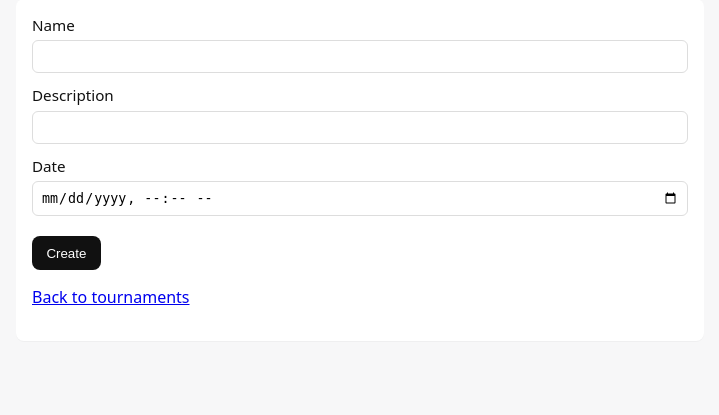
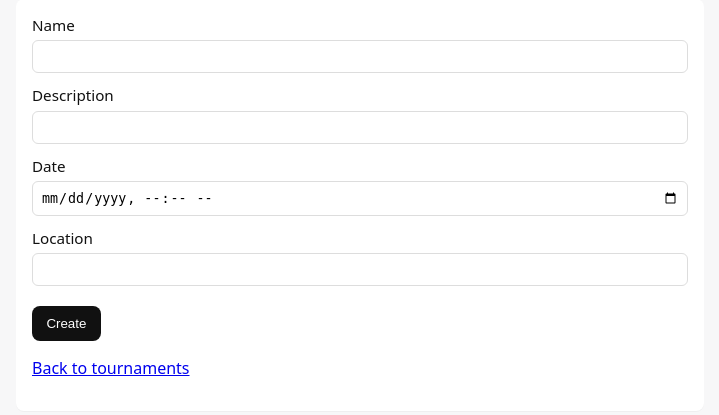
Before and after one commit to jaxksonm/cr_server, a Flask app: page /tournaments/create in a window 1280 px wide. Shown: the part 217-632 px from the top of the page, without its empty margins (280-999 px from the left). Run offline with Flask 3, Linux system fonts and the light colour scheme.

Commit message:
Added location for tournaments

```diff
--- a/app.py
+++ b/app.py
@@ -194,7 +194,7 @@ def create_bracket(participants):
 @app.route("/tournaments")
 def tournaments_list():
     db = get_db()
-    rows = db.execute("SELECT id, name, date, created_at FROM tournaments ORDER BY date ASC").fetchall()
+    rows = db.execute("SELECT id, name, description, date, location FROM tournaments ORDER BY date ASC").fetchall()
     return render_template("tournaments/list.html", tournaments=rows, is_admin = session.get("is_admin"))
 
 
@@ -204,10 +204,11 @@ def tournaments_create():
         return render_template("tournaments/create.html")
     else:
         name = request.form.get("name", "").strip()
+        description = request.form.get("description", "")
         date = request.form.get("date", "")
-        description = request.form.get("description", "")
-        if not name or not date:
-            flash("Enter name and date.", "error")
+        location = request.form.get("location", "")
+        if not name or not date or not location:
+            flash("Enter name, date, and description.", "error")
             return render_template("tournaments/create.html")
         if not description:
             description = "No description."
@@ -218,7 +219,7 @@ def tournaments_create():
         except:
             formatted_date = date
         db = get_db()
-        db.execute("INSERT INTO tournaments (name, description, date) VALUES (?, ?, ?)", (name, description, formatted_date))
+        db.execute("INSERT INTO tournaments (name, description, date, location) VALUES (?, ?, ?, ?)", (name, description, formatted_date, location))
         db.commit()
         flash("Tournament created.", "success")
         return redirect(url_for("tournaments_list"))
@@ -227,7 +228,7 @@ def tournaments_create():
 @app.route("/tournaments/<int:tid>", methods=["GET", "POST"])
 def tournament_view(tid):
     db = get_db()
-    tour = db.execute("SELECT id, name, description, date, created_at FROM tournaments WHERE id = ?", (tid,)).fetchone()
+    tour = db.execute("SELECT id, name, description, date, location FROM tournaments WHERE id = ?", (tid,)).fetchone()
     if not tour:
         flash("Tournament not found.", "error")
         return redirect(url_for("tournaments_list"))
--- a/schema.sql
+++ b/schema.sql
@@ -14,6 +14,7 @@ CREATE TABLE IF NOT EXISTS tournaments (
     name TEXT NOT NULL,
     description TEXT,
     date TEXT NOT NULL,
+    location text NOT NULL,
     created_at DATETIME DEFAULT CURRENT_TIMESTAMP
 );
 
--- a/templates/tournaments/create.html
+++ b/templates/tournaments/create.html
@@ -5,6 +5,7 @@
   <label>Name<br><input name="name" required></label>
   <label>Description<br><input name = "description"></label>
   <label>Date<br><input name="date" type="datetime-local" required></label>
+  <label>Location<br><input name="location" required></label>
   <button type="submit">Create</button>
   <p><a href="{{ url_for('tournaments_list') }}">Back to tournaments</a></p>
 </form>
--- a/templates/tournaments/list.html
+++ b/templates/tournaments/list.html
@@ -9,10 +9,11 @@
   {% if tournaments %}
     {% for t in tournaments %}
       <div class = "bubble">
-        <a href="{{ url_for('tournament_view', tid=t['id']) }}">{{ t['name'] }}</a> — {{ t['date'] }}</li>
+        <a href="{{ url_for('tournament_view', tid=t['id']) }}">{{ t['name'] }}</a> — {{ t['date'] }} in {{ t['location'] }}<br>
+        <p class = "muted">{{ t['description'] }}</p>
       </div>
     {% endfor %}
   {% else %}
-    <p>No tournaments yet.</p>
+    <p>No tournaments scheduled at the moment.</p>
   {% endif %}
 {% endblock %}
--- a/templates/tournaments/view.html
+++ b/templates/tournaments/view.html
@@ -3,7 +3,7 @@
 <div class = "bubble">
   <h1>{{ tournament['name'] }}</h1>
   <p> {{ tournament['description'] }}</p>
-  <p> {{ tournament['date'] }}</p>
+  <p> {{ tournament['date'] }} in {{ tournament['location'] }}</p>
   <p><a href="{{ url_for('tournaments_list') }}">Back to tournaments</a></p>
 </div>
 
```
